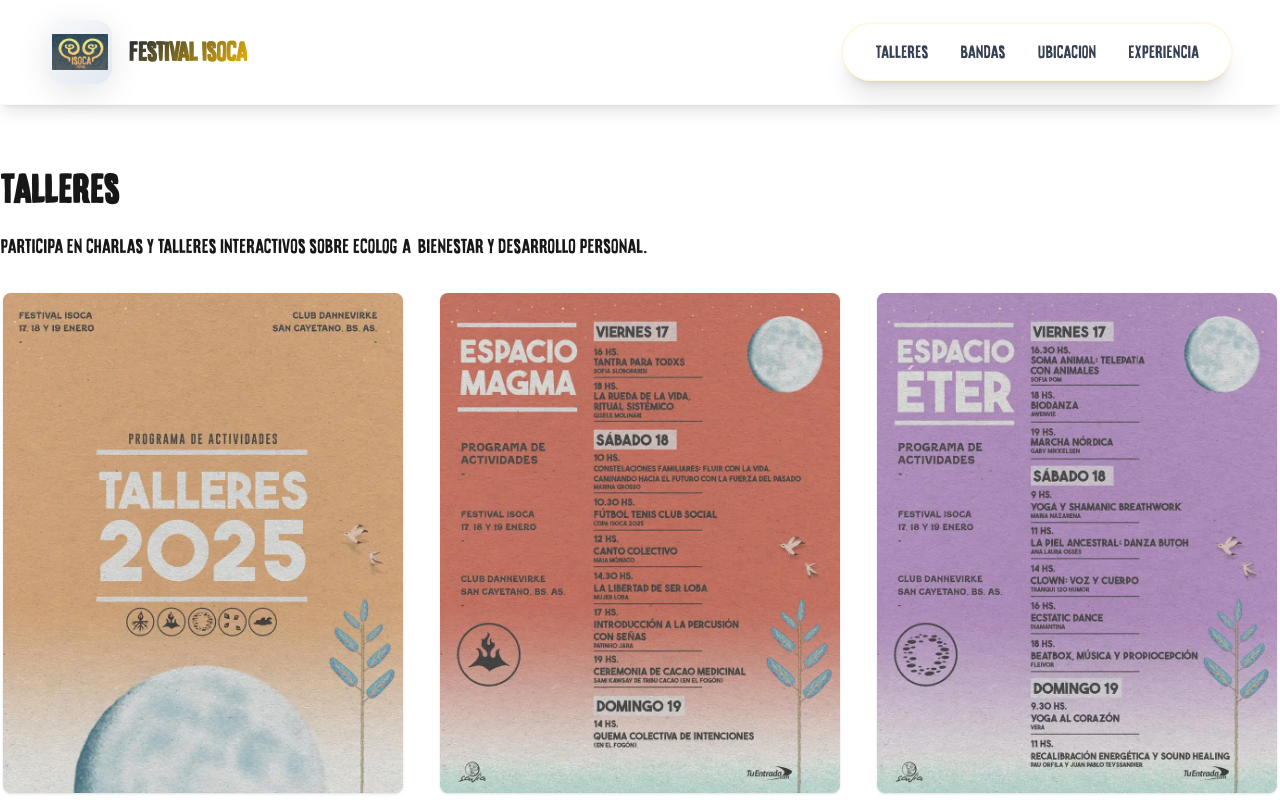
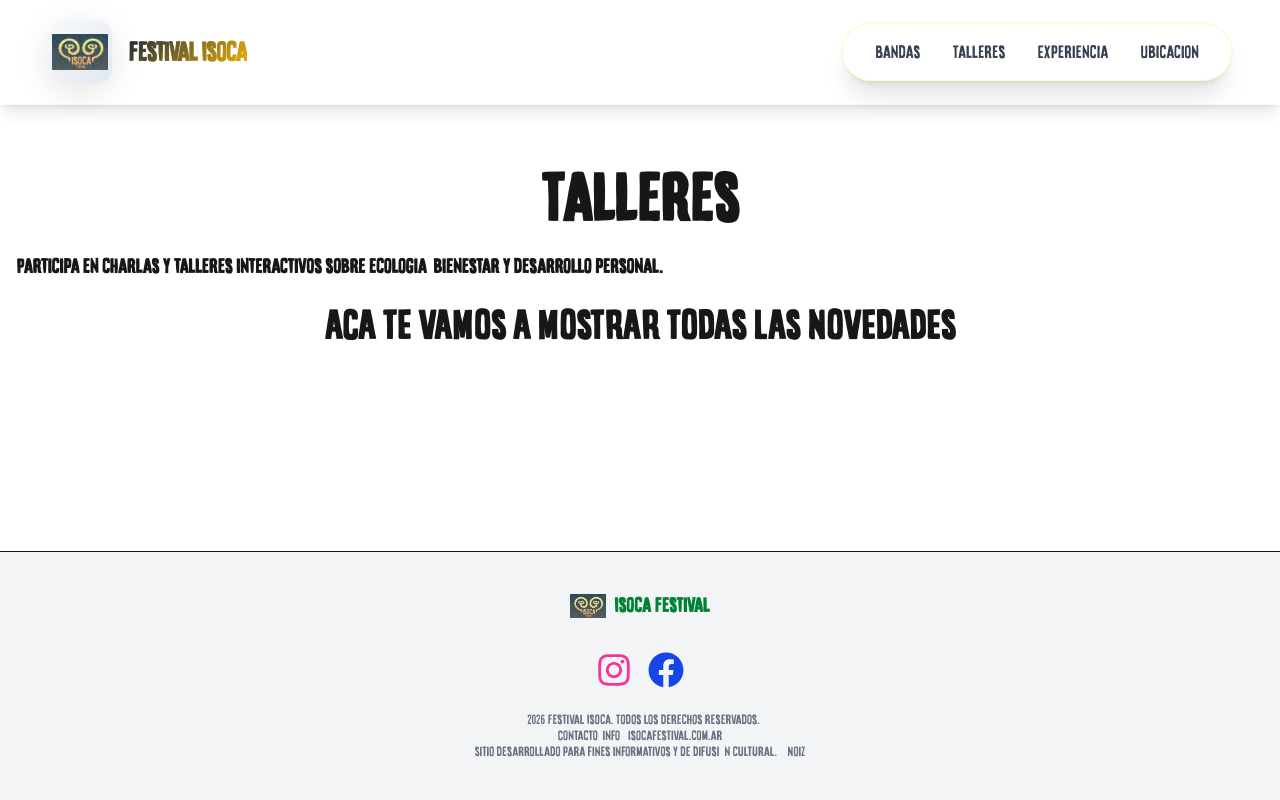
Before and after one commit to NoizAg/ISOCA, a Next.js app: page /talleres in a window 1280 px wide. Shown: the top 800 px of the page. Built offline with nearby package versions, Linux system fonts and the light colour scheme.

Commit message:
cambios en orden de header, modificacion de tildes, saque las imagenes de la pagina de los talleres, pero lo dejé comentado

```diff
--- a/app/layout.js
+++ b/app/layout.js
@@ -11,6 +11,7 @@ export default function RootLayout({ children }) {
         <link rel="preconnect" href="https://fonts.gstatic.com" crossOrigin="true" />
         <link href="https://fonts.googleapis.com/css2?family=Outfit:wght@400;700&display=swap" rel="stylesheet" />
         <link href="https://fonts.googleapis.com/css2?family=Inter:wght@400;600;700&display=swap" rel="stylesheet" />
+        <link href="https://fonts.googleapis.com/css2?family=Bangers&display=swap" rel="stylesheet" />
         <link
           rel="preload"
           href="/fonts/Stupid Meeting_D.otf"
--- a/app/talleres/page.js
+++ b/app/talleres/page.js
@@ -8,10 +8,11 @@ export default function TalleresPage() {
 
   return (
     <div className="container mx-auto py-16">
-      <h1 className="text-4xl font-bold mb-6">Talleres</h1>
-      <p className="text-lg max-w-2xl mb-8">
-        Participa en charlas y talleres interactivos sobre ecología, bienestar y desarrollo personal.
+      <h1 className="mb-6 text-6xl mx-auto font-bold text-center">Talleres</h1>
+      <p className="mb-6 text-lg max-w-2xl mx-auto font-bold ml-4">
+        Participa en charlas y talleres interactivos sobre ecologia, bienestar y desarrollo personal.
       </p>
+       <h1 className="mb-6 text-4xl mx-auto font-bold text-center">ACA TE VAMOS A MOSTRAR TODAS LAS NOVEDADES</h1>
       <div className="grid grid-cols-1 sm:grid-cols-2 md:grid-cols-3 gap-8 justify-items-center">
         {images.map((src, i) => (
           <button
@@ -19,14 +20,15 @@ export default function TalleresPage() {
             className="bg-gray-200 rounded-lg overflow-hidden shadow hover:scale-105 transition flex items-center justify-center p-0"
             style={{ maxWidth: 400, width: "100%" }}
             onClick={() => setModalImg(src)}
-          >
-            <img
+          >{/*
+             <img
               src={src}
               alt={`Taller ${i + 1}`}
               className="block w-full h-auto object-contain"
               loading="lazy"
               style={{ display: "block" }}
             />
+             */}
           </button>
         ))}
       </div>
--- a/src/components/common/NavMenu.jsx
+++ b/src/components/common/NavMenu.jsx
@@ -29,6 +29,15 @@ export default function NavMenu({ mobile = false, onItemClick }) {
         */}
         <li>
           <a
+            href="/bandas"
+            className="block py-3 px-4 text-lg font-medium text-gray-700 hover:text-green-600 hover:bg-green-50 rounded-lg transition-colors"
+            onClick={handleItemClick}
+          >
+            Bandas
+          </a>
+        </li>
+        <li>
+          <a
             href="/talleres"
             className="block py-3 px-4 text-lg font-medium text-gray-700 hover:text-green-600 hover:bg-green-50 rounded-lg transition-colors"
             onClick={handleItemClick}
@@ -38,11 +47,11 @@ export default function NavMenu({ mobile = false, onItemClick }) {
         </li>
         <li>
           <a
-            href="/bandas"
+            href="/informacion/experiencia"
             className="block py-3 px-4 text-lg font-medium text-gray-700 hover:text-green-600 hover:bg-green-50 rounded-lg transition-colors"
             onClick={handleItemClick}
           >
-            Bandas
+            Experiencia
           </a>
         </li>
         <li>
@@ -52,15 +61,6 @@ export default function NavMenu({ mobile = false, onItemClick }) {
             onClick={handleItemClick}
           >
             Ubicacion
-          </a>
-        </li>
-        <li>
-          <a
-            href="/informacion/experiencia"
-            className="block py-3 px-4 text-lg font-medium text-gray-700 hover:text-green-600 hover:bg-green-50 rounded-lg transition-colors"
-            onClick={handleItemClick}
-          >
-            Experiencia
           </a>
         </li>
       </ul>
@@ -82,6 +82,15 @@ export default function NavMenu({ mobile = false, onItemClick }) {
       */}
       <li>
         <a
+          href="/bandas"
+          className="text-gray-700 hover:text-green-600 font-medium transition-colors duration-200 relative group"
+        >
+          Bandas
+          <span className="absolute -bottom-1 left-0 w-0 h-0.5 bg-green-600 transition-all duration-200 group-hover:w-full"></span>
+        </a>
+      </li>
+      <li>
+        <a
           href="/talleres"
           className="text-gray-700 hover:text-green-600 font-medium transition-colors duration-200 relative group"
         >
@@ -91,10 +100,10 @@ export default function NavMenu({ mobile = false, onItemClick }) {
       </li>
       <li>
         <a
-          href="/bandas"
+          href="/informacion/experiencia"
           className="text-gray-700 hover:text-green-600 font-medium transition-colors duration-200 relative group"
         >
-          Bandas
+          Experiencia
           <span className="absolute -bottom-1 left-0 w-0 h-0.5 bg-green-600 transition-all duration-200 group-hover:w-full"></span>
         </a>
       </li>
@@ -107,15 +116,6 @@ export default function NavMenu({ mobile = false, onItemClick }) {
           <span className="absolute -bottom-1 left-0 w-0 h-0.5 bg-green-600 transition-all duration-200 group-hover:w-full"></span>
         </a>
       </li>
-      <li>
-        <a
-          href="/informacion/experiencia"
-          className="text-gray-700 hover:text-green-600 font-medium transition-colors duration-200 relative group"
-        >
-          Experiencia
-          <span className="absolute -bottom-1 left-0 w-0 h-0.5 bg-green-600 transition-all duration-200 group-hover:w-full"></span>
-        </a>
-      </li>
     </ul>
   );
 }
--- a/src/components/sections/ActivitiesSection.jsx
+++ b/src/components/sections/ActivitiesSection.jsx
@@ -10,7 +10,8 @@ export default function ActivitiesSection() {
         </svg>
       </div>
       <h2 className="text-3xl font-bold mb-4">Actividades</h2>
-      <p className="mb-6 text-lg max-w-2xl mx-auto">Más allá de la música, sumérgete en experiencias únicas para conectar con la naturaleza y el bienestar.</p>
+      <p className="mb-6 text-lg max-w-2xl mx-auto">
+        <span style={{ fontFamily: 'bangers, sans-serif' }}>Más allá de la música, sumergete en experiencias unicas para conectar con la naturaleza y el bienestar.</span></p>
       <a href="/actividades" className="inline-block px-6 py-2 bg-green-600 text-white rounded font-semibold hover:bg-green-700 transition">Conocer Mas</a>
     </section>
   );
--- a/src/components/sections/BandsSection.jsx
+++ b/src/components/sections/BandsSection.jsx
@@ -14,8 +14,10 @@ export default function BandsSection() {
       />
       <div className="absolute inset-0 bg-black/50 z-10" />
       <div className="relative z-20 text-center text-white px-4 w-full">
-        <h2 className="text-3xl md:text-5xl font-bold mb-4 drop-shadow-lg">Bandas</h2>
-        <p className="mb-6 text-lg max-w-2xl mx-auto drop-shadow">Disfruta de tus artistas favoritos y descubre nuevas propuestas en un entorno magico.</p>
+        <h2 className="text-3xl md:text-6xl font-bold mb-4 drop-shadow-lg ">Bandas</h2>
+        <p className="mb-6 text-lg max-w-3xl mx-auto drop-shadow">
+          <span style={{ FontSize: '25px' }}>DISFRUTA DE TUS ARTISTAS FAVORITOS Y DESCUBRE NUEVAS PROPUESTAS EN UN ENTORNO MAGICO.</span>
+        </p>
         <a href="/bandas" className="inline-block px-6 py-2 bg-green-600 text-white rounded font-semibold hover:bg-green-700 transition">Conocer Mas</a>
       </div>
     </section>
--- a/src/components/sections/ExperienceSection.jsx
+++ b/src/components/sections/ExperienceSection.jsx
@@ -16,8 +16,8 @@ export default function ExperienceSection() {
       ></div>
 
       <div className="relative z-10 max-w-2xl mx-auto text-center text-white">
-        <h2 className="text-3xl md:text-5xl font-bold mb-4 drop-shadow-lg">La Experiencia de Estar Ahí</h2>
-        <p className="mb-6 text-lg drop-shadow-md">Un viaje inolvidable donde la música, la naturaleza y la comunidad se unen.</p>
+        <h2 className="text-3xl md:text-5xl font-bold mb-4 drop-shadow-lg">La Experiencia de Estar Ahi</h2>
+        <p className="mb-6 text-lg drop-shadow-md">Un viaje inolvidable donde la musica, la naturaleza y la comunidad se unen.</p>
         <a href="/informacion/experiencia" className="inline-block px-6 py-2 bg-green-600 text-white rounded font-semibold hover:bg-green-700 transition">Conocer Mas</a>
       </div>
     </section>
--- a/src/components/sections/HeroSection.jsx
+++ b/src/components/sections/HeroSection.jsx
@@ -12,7 +12,7 @@ export default function HeroSection() {
       />
       <div className="relative z-10 text-center text-white">
         <h1 className="text-6xl md:text-8xl font-bold mb-6 drop-shadow-lg">FESTIVAL ISOCA 2026</h1>
-        <h1 className="text-4xl md:text-6xl font-bold mb-6 drop-shadow-lg">Musica, Talleres y Naturaleza</h1>
+        <h1 className="text-4xl md:text-6xl font-bold mb-6 drop-shadow-lg subtitle">Musica, Talleres y Naturaleza</h1>
         <a href="https://www.tuentrada.com/eventos/detalle/Festival-Isoca/720437115623" target="_blank" rel="noopener noreferrer" className="inline-block px-8 py-3 bg-green-600 rounded text-lg font-semibold hover:bg-green-700 transition">¡COMPRA TU ENTRADA!</a>
       </div>
     </section>
--- a/src/components/sections/WorkshopsSection.jsx
+++ b/src/components/sections/WorkshopsSection.jsx
@@ -15,7 +15,7 @@ export default function WorkshopsSection() {
       <div className="absolute inset-0 bg-black/50 z-10" />
       <div className="relative z-20 text-center text-white px-4 w-full">
         <h2 className="text-3xl md:text-5xl font-bold mb-4 drop-shadow-lg">Talleres</h2>
-        <p className="mb-6 text-lg max-w-2xl mx-auto drop-shadow">Aprende y crece con nuestras charlas y talleres interactivos sobre ecología y bienestar.</p>
+        <p className="mb-6 text-lg max-w-2xl mx-auto drop-shadow">Aprende y crece con nuestras charlas y talleres interactivos sobre ecologia y bienestar.</p>
         <a href="/talleres" className="inline-block px-6 py-2 bg-green-600 text-white rounded font-semibold hover:bg-green-700 transition">Conocer Mas</a>
       </div>
     </section>
--- a/src/styles/globals.css
+++ b/src/styles/globals.css
@@ -3,6 +3,15 @@
 @tailwind utilities;
 
 /* Estilos globales adicionales */
+
+@font-face {
+  font-family: 'Stupid Meeting';
+  src: url('/fonts/Stupid Meeting_D.otf') format('opentype');
+  font-weight: normal;
+  font-style: normal;
+  font-display: swap;
+}
+
 body {
   font-family: 'Stupid Meeting', 'Inter', Arial, sans-serif;
   background: #f8fafc;
@@ -12,3 +21,7 @@ body {
 html {
   overflow-x: hidden;
 }
+
+.subtitle, .subtitulo, .subtitle-main {
+  font-family: 'Bangers', cursive !important;
+}
--- a/tailwind.config.ts
+++ b/tailwind.config.ts
@@ -11,6 +11,7 @@ module.exports = {
     extend: {
       fontFamily: {
         'sans': ['Stupid Meeting', 'Inter', 'ui-sans-serif', 'system-ui', 'sans-serif'],
+        'bangers': ['Bangers', 'cursive'],
       },
       colors: {
         'isoca-green': {
```
